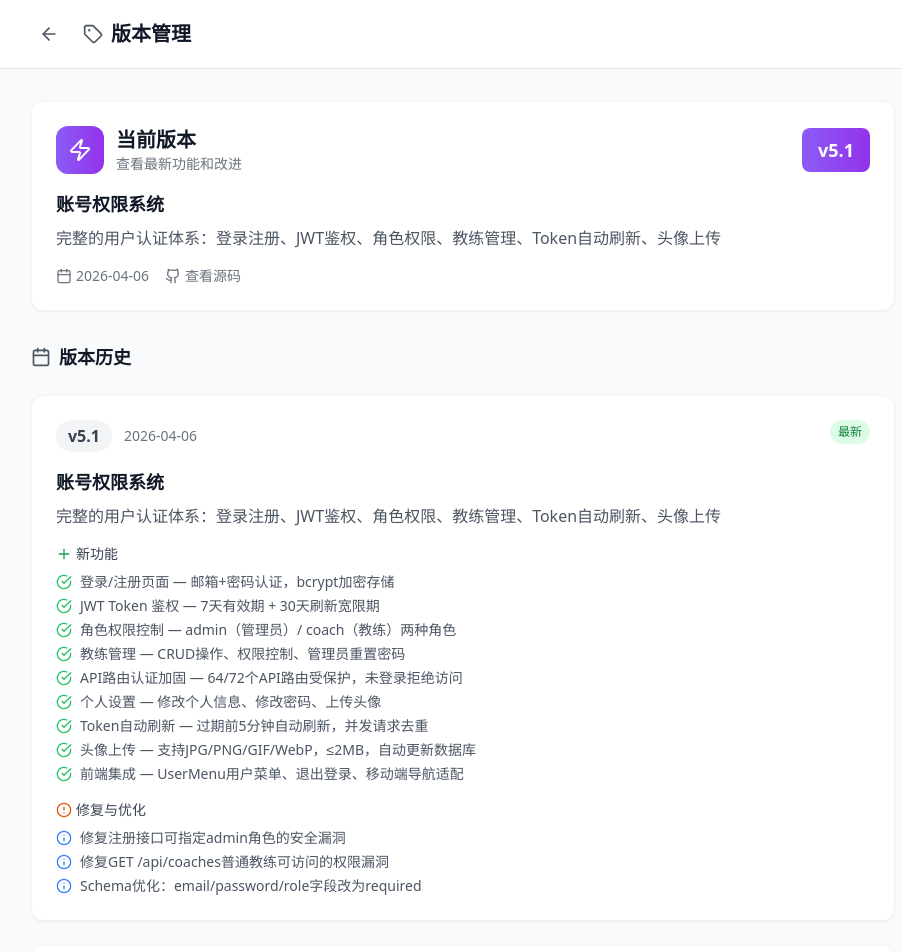
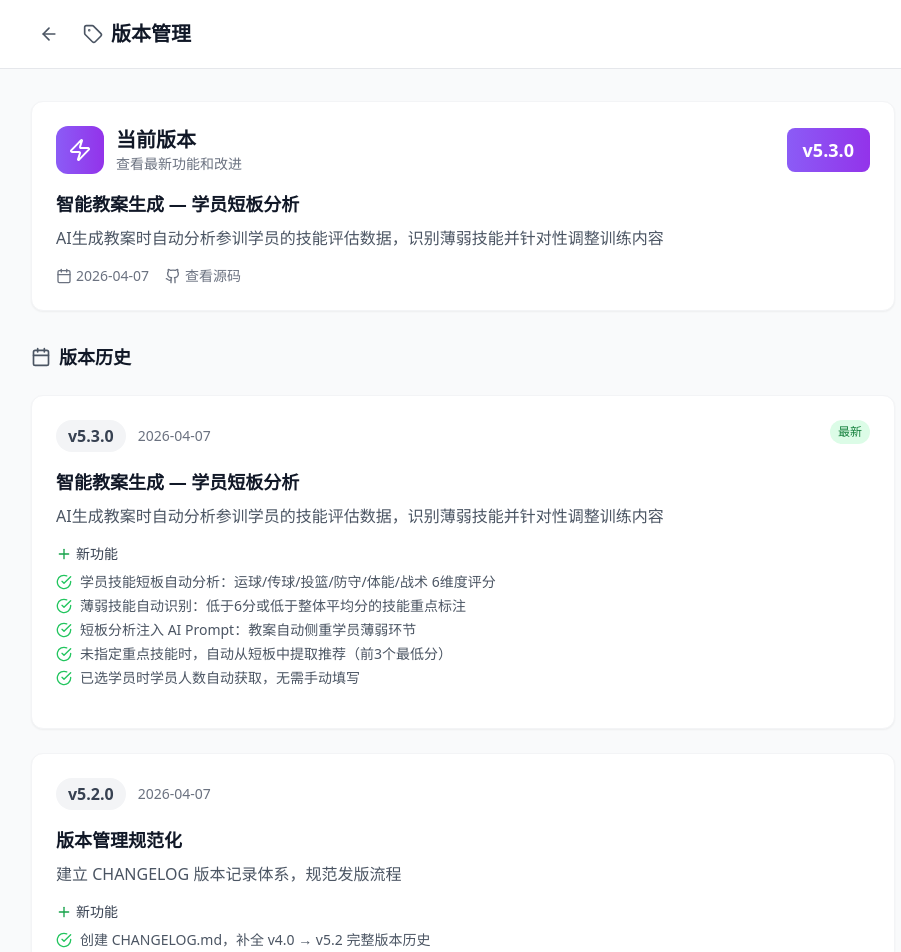
Before and after one commit to maomaoaichibing/basketball-coach, a Next.js app: page /version in a window 1280 px wide. Shown: the top 952 px of the page, without its empty margins (177-1078 px from the left). Built offline with nearby package versions, Linux system fonts and the light colour scheme.

Commit message:
fix: 页面版本号更新至 v5.3.0 + 版本管理页补全 v5.2/v5.3 记录 + 修复类型错误

```diff
--- a/src/app/api/generate-plan/route.ts
+++ b/src/app/api/generate-plan/route.ts
@@ -62,7 +62,7 @@ async function analyzePlayerWeaknesses(playerIds: string[]): Promise<{
   const avgScores: Record<string, number> = {};
 
   for (const skill of skills) {
-    const sum = players.reduce((acc, p) => acc + (p[skill as keyof typeof p] as number || 5), 0);
+    const sum = players.reduce((acc, p) => acc + ((p[skill as keyof typeof p] as number) || 5), 0);
     avgScores[skill] = Math.round((sum / players.length) * 10) / 10;
   }
 
@@ -104,8 +104,8 @@ interface AIResult {
   title: string;
   theme: string;
   intensity: string;
-  segments?: PlanSection[];
-  sections?: PlanSection[];
+  segments?: unknown[];
+  sections?: unknown[];
   notes: string;
   trainingProgression?: string;
 }
@@ -135,6 +135,9 @@ interface AIActivity {
   equipment?: string[];
   drillDiagram?: string;
   relatedTo?: string;
+  // 兼容 SectionActivity 的字段
+  activity?: string;
+  points?: string[];
   [key: string]: unknown;
 }
 
@@ -626,18 +629,18 @@ function fixJsonString(jsonStr: string): string {
 }
 
 // 验证和修正整个教案
-function validateAndFixPlan(plan: any, duration: number): any {
+function validateAndFixPlan(plan: AIResult, duration: number): AIResult {
   const fixed = { ...plan };
-  const sections = fixed.segments || fixed.sections || [];
+  const sections = (fixed.segments || fixed.sections || []) as unknown as AISection[];
 
   // 验证所有节次的活动
-  sections.forEach((section: any, sectionIndex: number) => {
+  sections.forEach((section: AISection, sectionIndex: number) => {
     const activities = section.activities || [];
 
     // ===== 全局强制规则 =====
 
     // 规则1：慢跑时间强制≤3分钟（适用于所有节次）
-    activities.forEach((a: any) => {
+    activities.forEach((a: AIActivity) => {
       if (a.name && (a.name.includes('慢跑') || a.name.includes('跑步'))) {
         if (a.duration > 3) {
           console.warn(
@@ -699,7 +702,7 @@ function validateAndFixPlan(plan: any, duration: number): any {
 }
 
 // 生成完整的trainingProgression说明（前后关联）
-function generateTrainingProgression(sections: any[]): string {
+function generateTrainingProgression(sections: AISection[]): string {
   // 分析各节内容，找出重点训练技能
   const warmupActivities = sections[0]?.activities || [];
   const technicalActivities =
@@ -743,9 +746,9 @@ function generateTrainingProgression(sections: any[]): string {
   // 找出热身中的相关动作
   const warmupSkillActions = warmupActivities
     .filter(
-      (a: any) => a.name.includes('运球') || a.name.includes('传球') || a.name.includes('球性')
+      (a: AIActivity) => a.name.includes('运球') || a.name.includes('传球') || a.name.includes('球性')
     )
-    .map((a: any) => a.name)
+    .map((a: AIActivity) => a.name)
     .slice(0, 2);
 
   // 生成递进式说明
@@ -762,7 +765,7 @@ function generateTrainingProgression(sections: any[]): string {
   if (technicalActivities.length > 0) {
     const techActions = technicalActivities
       .slice(0, 2)
-      .map((a: any) => a.name)
+      .map((a: AIActivity) => a.name)
       .join('、');
     progression += `\n2. 正式训练：进行${techActions}（标准技术动作），掌握正确的技术规范和动作要领；`;
   } else {
@@ -838,7 +841,11 @@ const u10LevelGuide: Record<string, string> = {
 };
 
 // 生成Prompt
-function generatePrompt(params: AIPlanParams, cases: LessonPlan[], playerAnalysis?: string): string {
+function generatePrompt(
+  params: AIPlanParams,
+  cases: LessonPlan[],
+  playerAnalysis?: string
+): string {
   const ageGroupInfo: Record<string, string> = {
     U6: '4-6岁幼儿班，注意力短暂，以游戏为主培养球性和兴趣。每个动作不超过3分钟，多重复少讲解。热身用模仿秀（木头人、动物爬行），运球只做原地高低运球和拉球，投篮只做无球脚步模仿。对抗用投篮小游戏、接力赛代替。教练多鼓励、多击掌。',
     U8: '7-8岁小学低年级，可进行基础技术训练。运球：行进间运球、基础体前变向、运双球。传球：双手胸前传球、击地传球。投篮：三步上篮脚步+持球上篮。体能：绳梯、侧滑步。有少量对抗（2v2），重点培养基本功和比赛兴趣。',
@@ -1315,15 +1322,18 @@ export async function POST(request: NextRequest) {
           intensity: validatedResult.intensity as 'low' | 'medium' | 'high',
           // 兼容 segments（新三段式）和 sections（旧格式）
           sections: (validatedResult.segments || validatedResult.sections || []).map(
-            (seg: any) => ({
-              ...seg,
+            (seg: unknown) => {
+              const s = seg as Record<string, unknown>;
+              return {
+                ...s,
                 // 移除 coachGuide 字段（不再展示）
-              activities: seg.activities?.map((act: any) => {
-                const { coachGuide, ...rest } = act;
+                activities: (s.activities as unknown[] | undefined)?.map((act: unknown) => {
+                  const { coachGuide, ...rest } = act as Record<string, unknown>;
                   return rest;
                 }),
-            })
-          ),
+              };
+            }
+          ) as unknown as PlanSection[],
           notes: validatedResult.notes,
           trainingProgression: validatedResult.trainingProgression,
         };
@@ -1377,15 +1387,18 @@ export async function POST(request: NextRequest) {
           intensity: validatedResult.intensity as 'low' | 'medium' | 'high',
           // 兼容 segments（新三段式）和 sections（旧格式）
           sections: (validatedResult.segments || validatedResult.sections || []).map(
-            (seg: any) => ({
-              ...seg,
+            (seg: unknown) => {
+              const s = seg as Record<string, unknown>;
+              return {
+                ...s,
                 // 移除 coachGuide 字段（不再展示）
-              activities: seg.activities?.map((act: any) => {
-                const { coachGuide, ...rest } = act;
+                activities: (s.activities as unknown[] | undefined)?.map((act: unknown) => {
+                  const { coachGuide, ...rest } = act as Record<string, unknown>;
                   return rest;
                 }),
-            })
-          ),
+              };
+            }
+          ) as unknown as PlanSection[],
           notes: validatedResult.notes,
           trainingProgression: validatedResult.trainingProgression,
         };
--- a/src/app/page.tsx
+++ b/src/app/page.tsx
@@ -151,7 +151,7 @@ export default function Home() {
                   <div className="flex items-center gap-2">
                     <h1 className="text-lg sm:text-xl font-bold">篮球青训教案系统</h1>
                     <span className="px-2 py-0.5 bg-white/20 text-white text-xs rounded-full font-medium hidden sm:inline">
-                      v5.1
+                      v5.3.0
                     </span>
                   </div>
                   <p className="text-orange-100 text-sm hidden sm:block">
--- a/src/app/settings/page.tsx
+++ b/src/app/settings/page.tsx
@@ -443,7 +443,7 @@ export default function SettingsPage() {
           <span className="font-medium">退出登录</span>
         </button>
 
-        <div className="text-center text-xs text-gray-400 py-4">篮球青训教案系统 v5.1</div>
+        <div className="text-center text-xs text-gray-400 py-4">篮球青训教案系统 v5.3.0</div>
       </main>
 
       {/* 修改密码弹窗 */}
--- a/src/app/version/page.tsx
+++ b/src/app/version/page.tsx
@@ -15,6 +15,32 @@ import {
 
 // 版本历史记录
 const versions = [
+  {
+    version: 'v5.3.0',
+    date: '2026-04-07',
+    title: '智能教案生成 — 学员短板分析',
+    description:
+      'AI生成教案时自动分析参训学员的技能评估数据，识别薄弱技能并针对性调整训练内容',
+    features: [
+      { type: 'feature', text: '学员技能短板自动分析：运球/传球/投篮/防守/体能/战术 6维度评分' },
+      { type: 'feature', text: '薄弱技能自动识别：低于6分或低于整体平均分的技能重点标注' },
+      { type: 'feature', text: '短板分析注入 AI Prompt：教案自动侧重学员薄弱环节' },
+      { type: 'feature', text: '未指定重点技能时，自动从短板中提取推荐（前3个最低分）' },
+      { type: 'feature', text: '已选学员时学员人数自动获取，无需手动填写' },
+    ],
+  },
+  {
+    version: 'v5.2.0',
+    date: '2026-04-07',
+    title: '版本管理规范化',
+    description:
+      '建立 CHANGELOG 版本记录体系，规范发版流程',
+    features: [
+      { type: 'feature', text: '创建 CHANGELOG.md，补全 v4.0 → v5.2 完整版本历史' },
+      { type: 'feature', text: 'package.json 版本号从 1.0.0 更新到 5.2.0' },
+      { type: 'feature', text: '建立发版规范：版本号递增 + CHANGELOG 记录 + 部署' },
+    ],
+  },
   {
     version: 'v5.1',
     date: '2026-04-06',
```
Also changed, not shown: src/app/dashboard/page.tsx (+9 -6 lines), src/app/plan/new/page.tsx (+6 -5 lines), src/app/records/page.tsx (+7 -10 lines), src/app/training/page.tsx (+43 -14 lines), .workbuddy/memory/MEMORY.md. Lines whose indentation alone changed are shown as unchanged.
